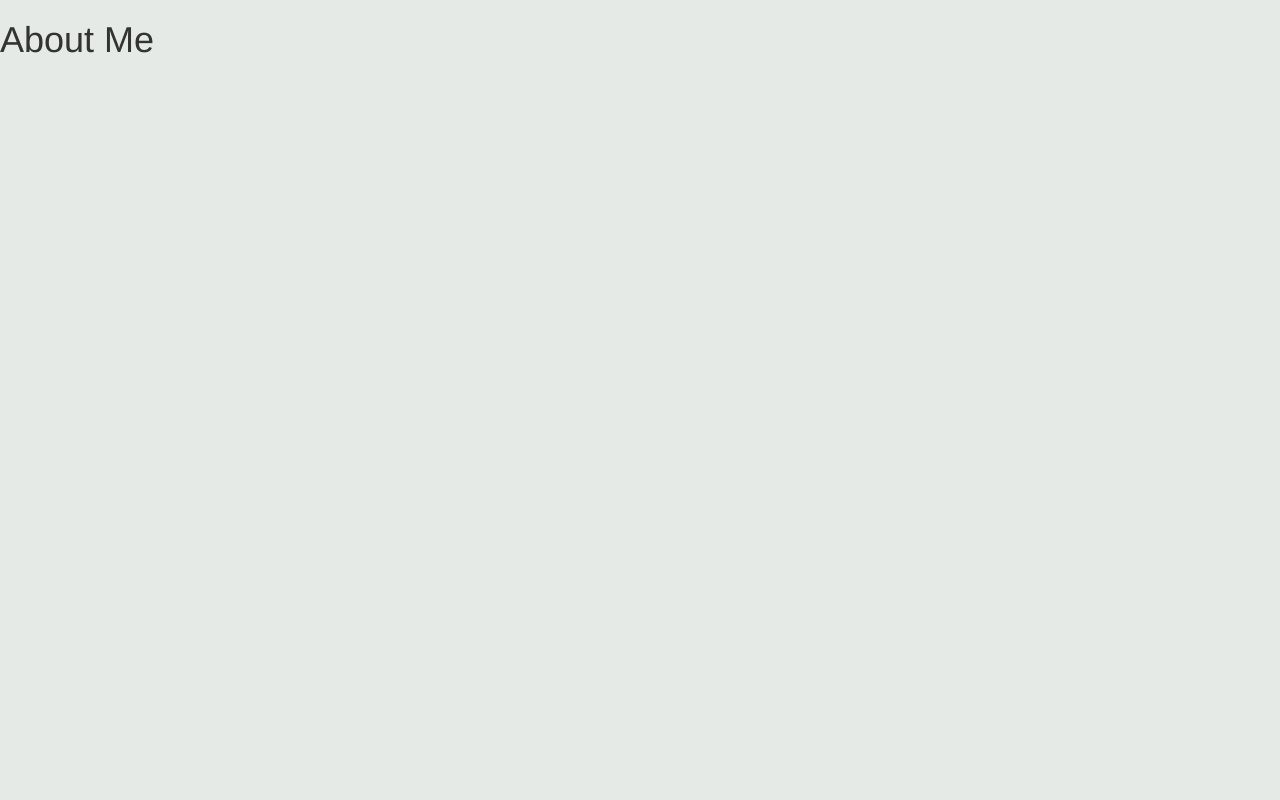
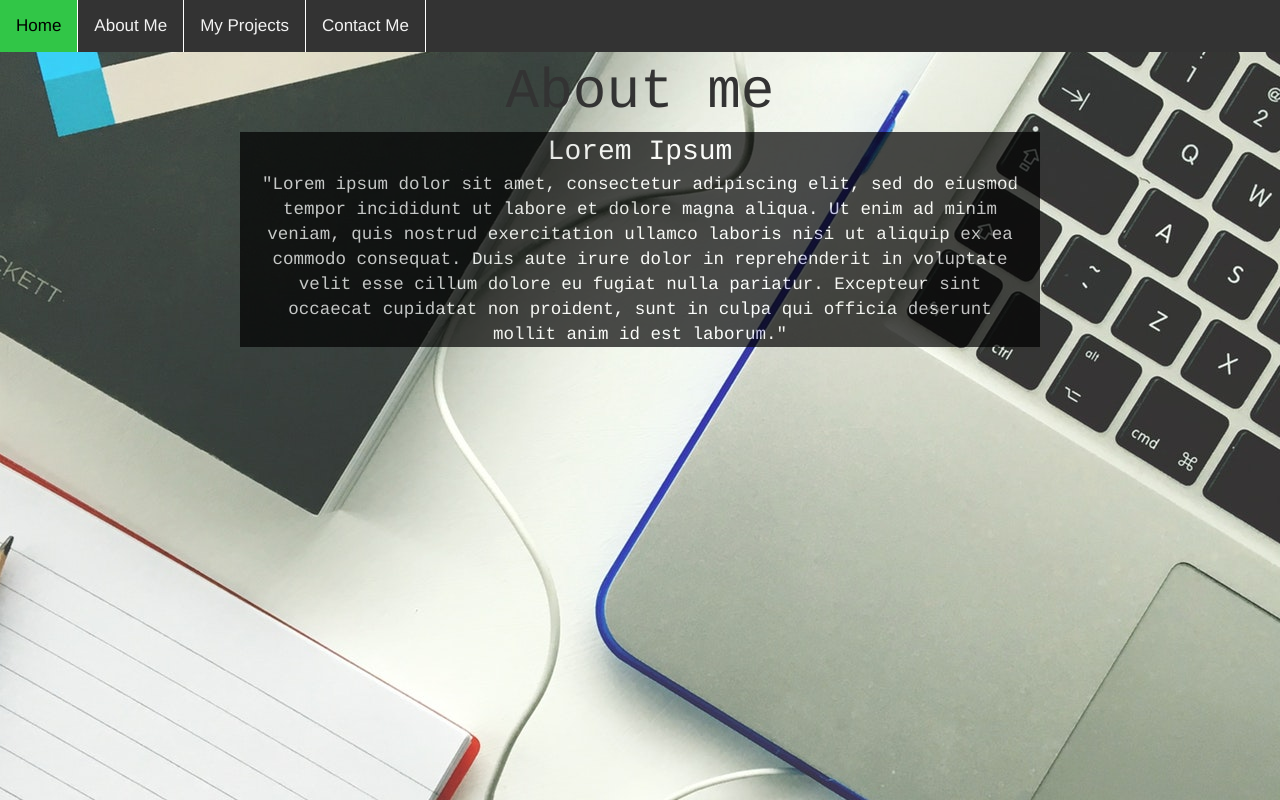
Before and after one commit to Hobbit224/portfolio-1, a plain HTML site: page aboutme.html in a window 1280 px wide. Drawn offline with Linux system fonts and the light colour scheme.

Commit message:
page backgrounds added

```diff
--- a/aboutme.html
+++ b/aboutme.html
@@ -1,7 +1,7 @@
 <!DOCTYPE html>
 <html>
 <head>
-	<title></title>
+	<title>Ian's Portfolio</title>
 
 
 	<link rel="stylesheet" type="text/css" href="css/bootstrap.min.css">
@@ -12,9 +12,32 @@
 
 
 </head>
-<body class="background">
+<body class="background cover-image">
 
-<h1>About Me</h1>
+<div class="topnav" id="myTopnav">
+  <a href="index.html">Home</a>
+  <a href="aboutme.html">About Me</a>
+  <a href="myprojects.html">My Projects</a>
+  <a href="contactme.html">Contact Me</a>
+</div>
+
+<div class="container">
+	<div class="row">
+		<div class="col-md-12 aboutme-text text-center">
+			About me
+		</div>
+		<div class="row">
+			<div class="col-md-10 col-md-offset-2 text-center name-header body-text">
+				Lorem Ipsum
+			</div>
+		</div>
+		<div class="row">
+			<div class="col-md-10 col-md-offset-2 name-footer text-center body-text">
+				"Lorem ipsum dolor sit amet, consectetur adipiscing elit, sed do eiusmod tempor incididunt ut labore et dolore magna aliqua. Ut enim ad minim veniam, quis nostrud exercitation ullamco laboris nisi ut aliquip ex ea commodo consequat. Duis aute irure dolor in reprehenderit in voluptate velit esse cillum dolore eu fugiat nulla pariatur. Excepteur sint occaecat cupidatat non proident, sunt in culpa qui officia deserunt mollit anim id est laborum."
+			</div>
+		</div>
+	</div>
+</div>
 
 
 
--- a/css/styles.css
+++ b/css/styles.css
@@ -2,9 +2,14 @@
 	border-radius: 50%;
 	display: block;
 	margin: auto;
-	margin-top: 75px;
+	margin-top: 50px;
     border: 5px solid black;
     margin-bottom: 5px;
+}
+.aboutme-text{
+    /*margin-top: 179px;*/
+    font-size: 400%;
+    font-family: ‘American Typewriter’, ‘Courier New’, Courier, Monaco, mono;
 }
 .background{
 	background-color: #e5eae6;
@@ -14,16 +19,17 @@
 	font-family: ‘American Typewriter’, ‘Courier New’, Courier, Monaco, mono;
 }
 .name-footer{
-    font-size: 150%;
+    font-size: 125%;
     font-family: ‘American Typewriter’, ‘Courier New’, Courier, Monaco, mono;
 }
 .cover-image{
 	background: url('../images/cover4.jpeg') no-repeat center;
+    background-attachment: fixed;
 }
 
 /* Add a black background color to the top navigation */
 .topnav {
-    /*background-color: #333;*/
+    background-color: #333;
     overflow: hidden;
 }
 .center-text{
@@ -47,7 +53,7 @@
     padding: 14px 16px;
     text-decoration: none;
     font-size: 17px;
-    /*border-right: 1px solid white;*/
+    border-right: 1px solid white;
 }
 
 /* Change the color of links on hover */
```
Also changed, not shown: contactme.html (+8 -1 lines), index.html (+2 -1 lines), myprojects.html (+8 -1 lines).
